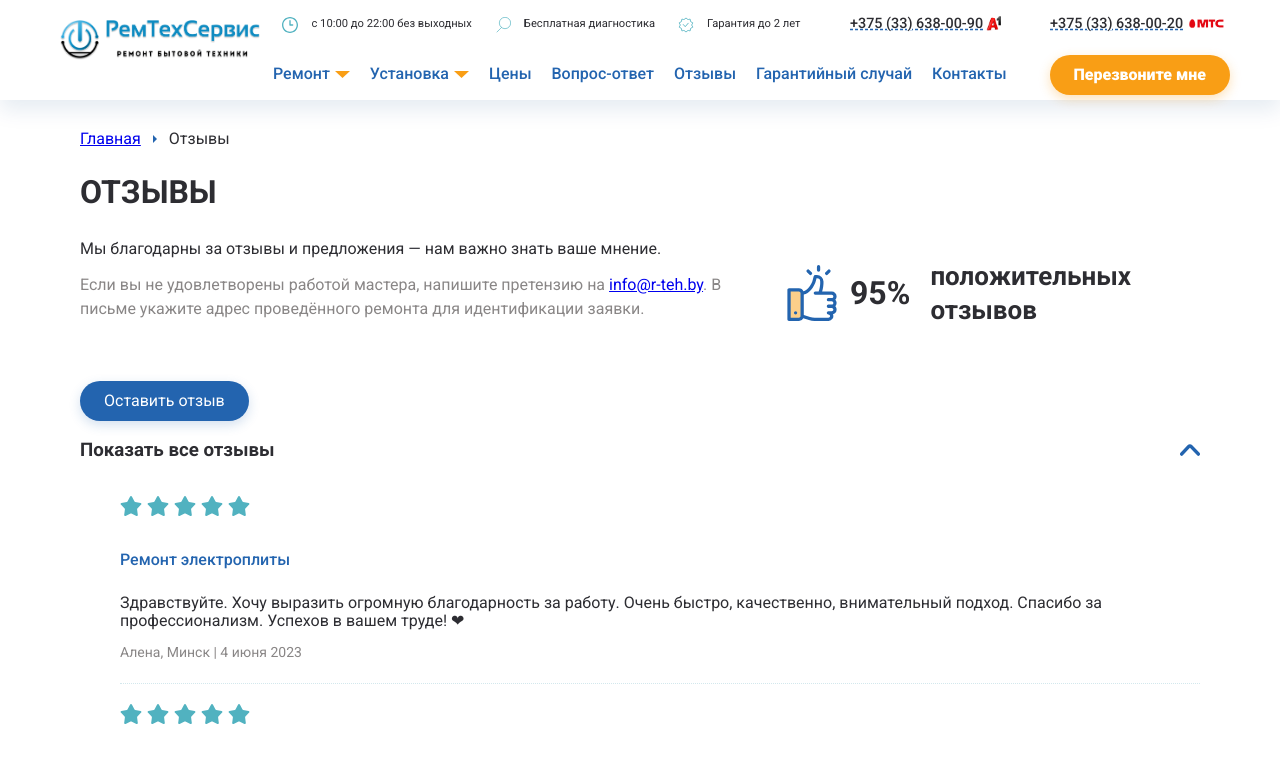
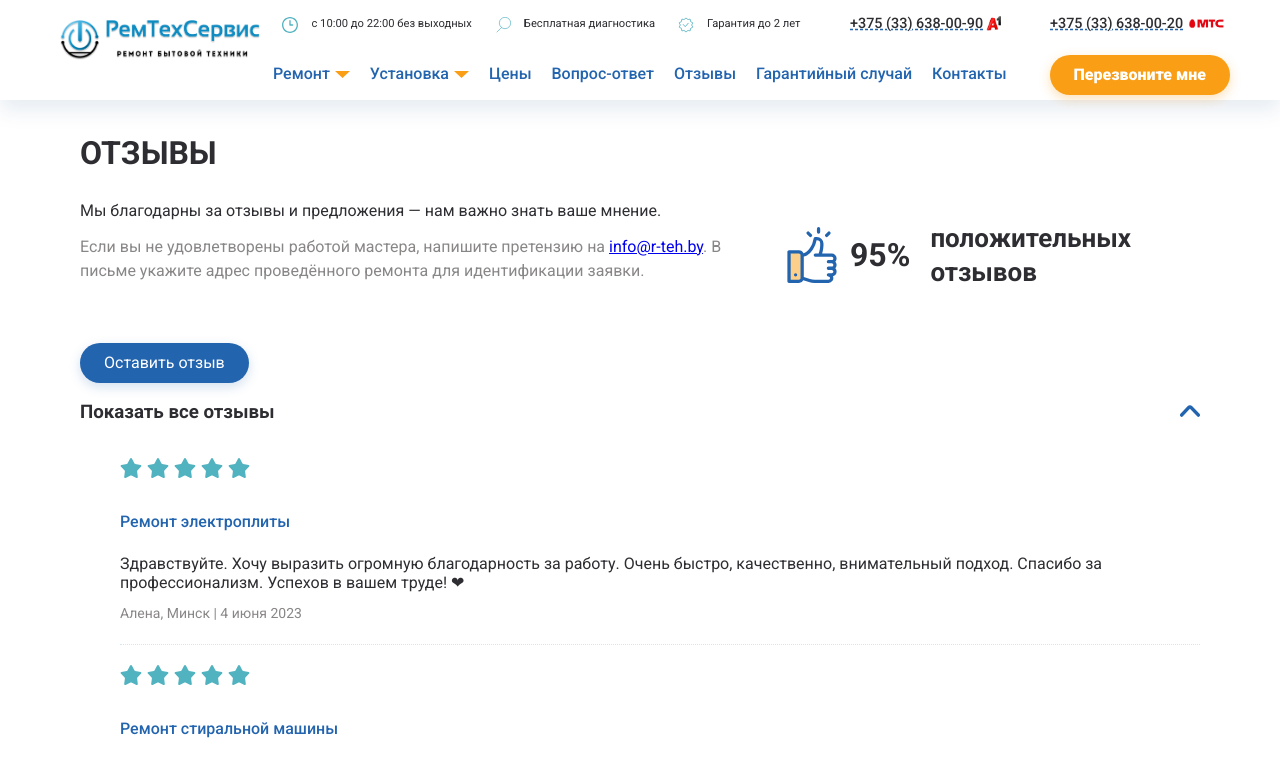
Before and after one commit to kelzerock/repair-working, a Next.js app: page /reviews in a window 1280 px wide. Shown: the top 759 px of the page. Built offline with nearby package versions, Linux system fonts and the light colour scheme; a web font is replaced by a local one.

Commit message:
fix review page delete block in header

```diff
--- a/src/pages/reviews.tsx
+++ b/src/pages/reviews.tsx
@@ -18,11 +18,6 @@ const ReviewPage = () => {
 		<>
 			<div className={classNames(style.section, 'container')}>
 				{isShowingModal && <Modal isShowingModal={isShowingModal} setIsShowingModal={setIsShowingModal} typeOfModal='review'/>}
-				<div className={style.crumbs_wrapper}>
-					<Link href={'/'}>Главная</Link>
-					<Image src={iconCrumbs} alt='crumbs' className={style.crumbs_icon}/>
-					<p>Отзывы</p>
-				</div>
 				<h1 className={style.section_title}>отзывы</h1>
 				<div className={style.head_wrapper}>
 					<div className={style.head_desc}>
```
